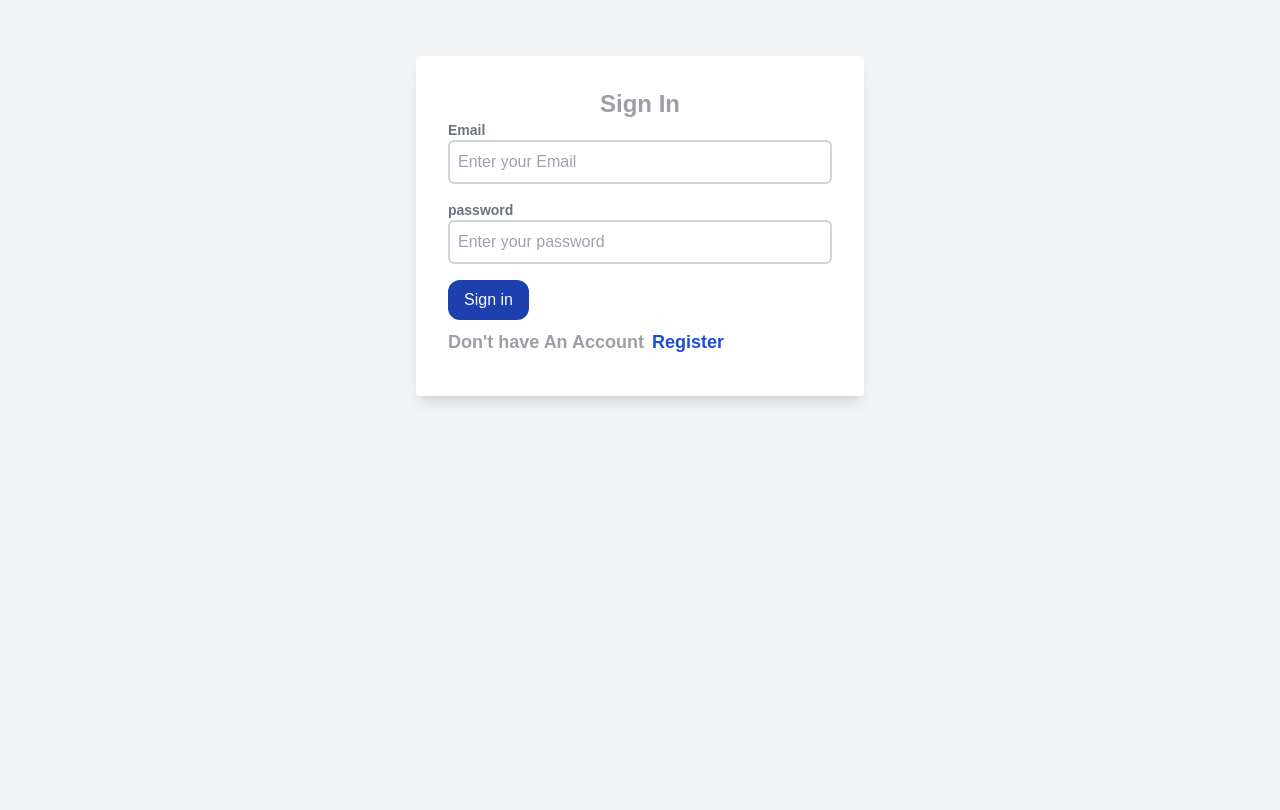
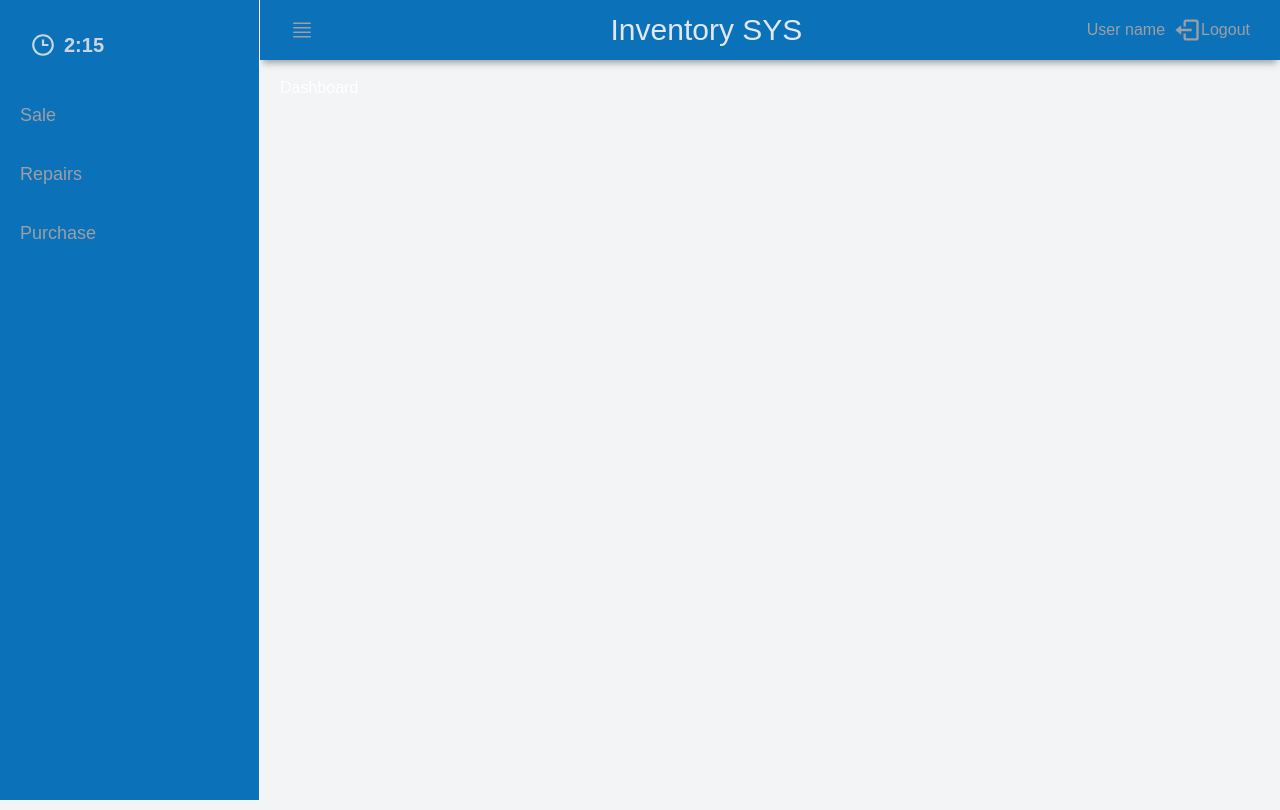
Before and after one commit to Chandrashekhar-1995/jmd_inventory, a React (Vite) app in the folder frontend/: page /dashboard in a window 1280 px wide. Before the commit this address led to /login. Built offline with nearby package versions, Linux system fonts and the light colour scheme.

Commit message:
lest start

```diff
--- a/frontend/src/components/Sidebar.jsx
+++ b/frontend/src/components/Sidebar.jsx
@@ -1,9 +1,98 @@
-import React from 'react'
+import React, { useState } from "react";
+import { BiSolidUserPin, BiTime } from "react-icons/bi";
+import { BsCart4, BsCheck2Square, BsFillGrid3X3GapFill, BsGrid1X2Fill } from "react-icons/bs";
+import { IoIosArrowUp, IoIosClose } from "react-icons/io";
+import { FaJediOrder, FaToolbox, FaTools, FaUser, FaUsers } from "react-icons/fa";
+import { Link, useNavigate } from "react-router-dom";
+import { useSelector } from "react-redux";
+import { IconBase } from "react-icons/lib";
 
-const Sidebar = () => {
+const Sidebar = ({ openSidebarToggle, openSidebar }) => {
+  const [activeMenu, setActiveMenu] = useState(null);
+  const navigate = useNavigate();
+
+  const menuItems = [
+    {
+      text: "Sale",
+      icon: <FaJediOrder />,
+      subMenu: [
+        { text: "New Invoice", link: "/sales/invoice/create" },
+        { text: "Manage Invoice", link: "/sales/invoice" },
+      ],
+    },
+    {
+      text: "Repairs",
+      // icon: <ConstructionIcon/>,
+      subMenu: [
+        { text: "Book Repairing", link: "/repair/booking" },
+        { text: "Manage Repairing", link: "/repair" },
+      ],
+    },
+    {
+      text: "Purchase",
+      // icon: <ShoppingCart />,
+      subMenu: [
+        { text: "New Purchase", link: "/purchase/invoice/create" },
+        { text: "Manage Purchase", link: "/purchase/invoice" },
+        { text: "Manage Supplier", link: "/purchase/supplier" },
+        { text: "Add Supplier", link: "/purchase/supplier/create" },
+      ],
+    },
+  ];
+
+  const handleMenuClick = (index) => {
+    setActiveMenu(activeMenu === index ? null : index);
+  };
+
+  const handleSubmenuClick = (link) => {
+    navigate(link);
+    setActiveMenu(null); // Close the submenu after navigation
+  };
+
   return (
-    <div>Sidebar</div>
-  )
-}
+    <aside
+      id="sidebar"
+      className={openSidebarToggle ? "sidebar-responsive p-4" : ""}
+    >
+      <div className="sidebar-title">
+        <div className="sidebar-brand  flex items-center space-x-2 text-slate-300 ">
+          <BiTime size={26} className="icon_head mr-2" /> 2:15
+        </div>
+        <span className="icon close_icon " onClick={openSidebar}>
+          <IoIosClose size={32} className="text-slate-100 ml-4" />
+        </span>
+      </div>
 
-export default Sidebar
+      <ul className="sidebar-list">
+        {menuItems.map((menuItem, index) => (
+          <li
+            className="sidebar-list-item"
+            key={index}
+            onClick={() => handleMenuClick(index)}
+          >
+            {/* {<IconBase>{menuItem.icon}</IconBase>} */}
+            <p>{menuItem.text}</p>
+            {activeMenu === index && menuItem.subMenu && (
+              <ul className="submenu">
+                {menuItem.subMenu.map((subItem, subIndex) => (
+                  <li
+                    key={subIndex}
+                    className="submenu-item"
+                    onClick={(e) => {
+                      e.stopPropagation(); // Prevent the parent menu click event
+                      handleSubmenuClick(subItem.link);
+                    }}
+                  >
+                    {subItem.text}
+                  </li>
+                ))}
+              </ul>
+            )}
+          </li>
+        ))}
+      </ul>
+    </aside>
+  );
+};
+
+export default Sidebar;
--- a/frontend/src/pages/Dashboard.jsx
+++ b/frontend/src/pages/Dashboard.jsx
@@ -1,42 +1,9 @@
-import React, { useEffect, useState } from "react";
-import { useDispatch, useSelector } from "react-redux";
-import { toast } from "react-toastify";
-import { Link, useNavigate } from "react-router-dom";
+import React from 'react'
 
 const Dashboard = () => {
-  const [categoryModal, setCategoryModal] = useState(false);
-  const [createProductModal, setCreateProductModal] = useState(false);
+  return (
+    <div>Dashboard</div>
+  )
+}
 
-  const { userInfo } = useSelector((state) => state.auth);
-  const navigate = useNavigate();
-  const dispatch = useDispatch();
-
-  const openCategoryHandler = () => {
-    setCategoryModal(true);
-  };
-
-  const closeCategoryModal = () => {
-    setCategoryModal(false);
-  };
-
-  const openCreateProductModal = () => {
-    setCreateProductModal(true);
-  };
-  const closeCreateProductModal = () => {
-    setCreateProductModal(false);
-  };
-
-  useEffect(() => {
-    if (!userInfo) {
-      navigate("/login");
-    }
-  }, [userInfo]);
-
-  return (
-    <div>
-      Dashboard
-    </div>
-  );
-};
-
-export default Dashboard;
+export default Dashboard
```
Also changed, not shown: frontend/src/App.css (indentation only).
